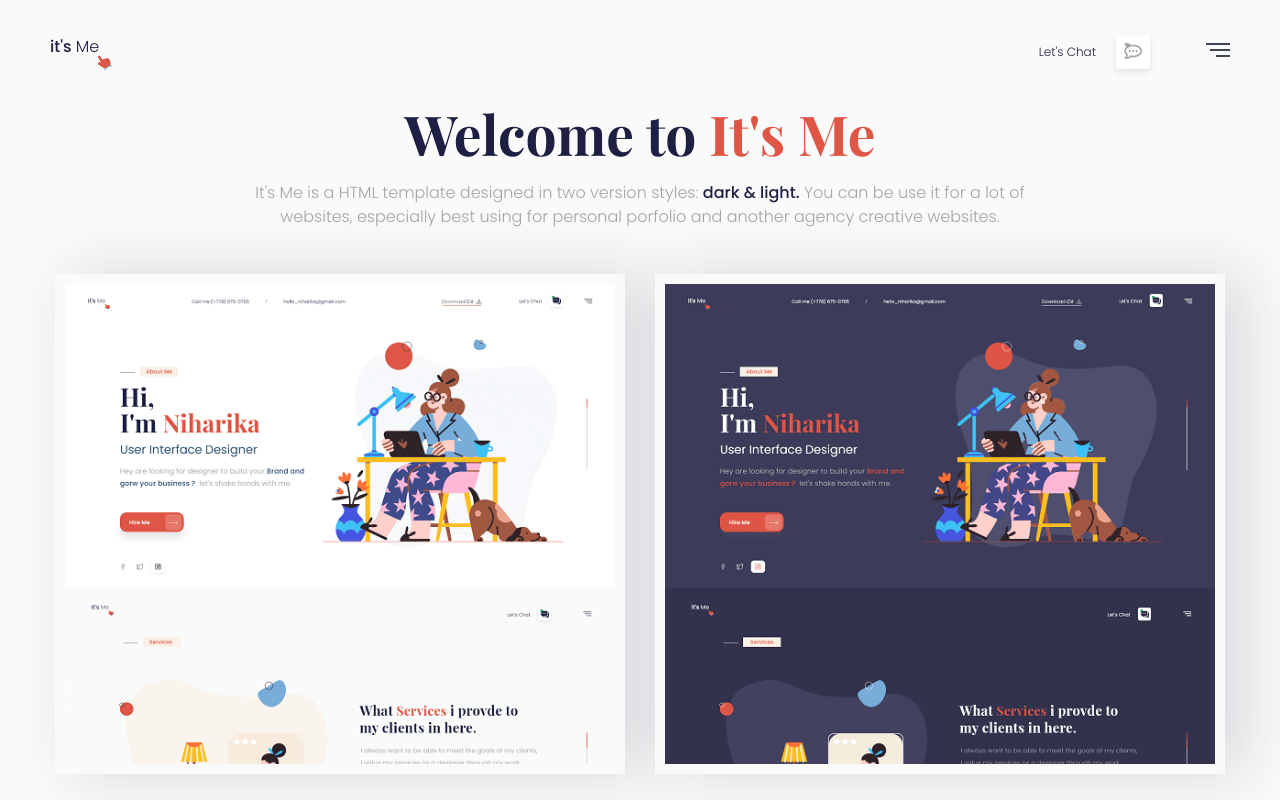
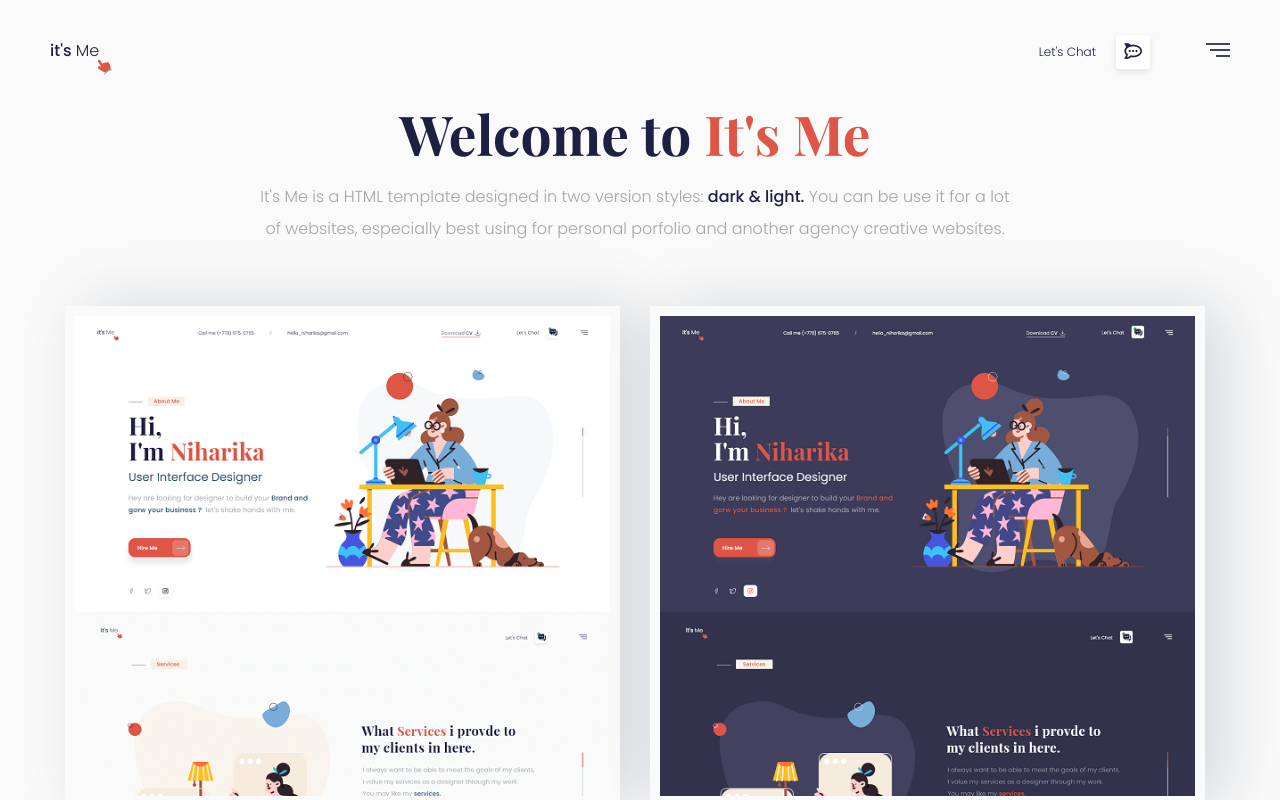
Before and after one commit to rameez012001/itsme, a website: page index.html in a window 1280 px wide. Drawn offline with nearby package versions, Linux system fonts and the light colour scheme.

Commit message:
index done

```diff
--- a/assets/css/style.css
+++ b/assets/css/style.css
@@ -55,7 +55,7 @@ body {
     color: var(--base-color);
     font-size: 16px;
     font-weight: 300;
-    line-height: 32px;
+    line-height: 32px!important;
     font-family: var(--base-font);
 }
 
@@ -99,6 +99,14 @@ h5 a,
 h6 a {
     color: var(--heading-color);
 }
+h1,
+h2,
+h3,
+h4,
+h5,
+h6{
+    line-height:1.2;
+}
 
 ::selection {
     background-color: #fcf1e7;
@@ -142,7 +150,7 @@ h3 {
 }
 
 h4 {
-    font-size: 20px;
+    font-size: 20px!important;
     font-weight: 500;
 }
 
@@ -153,6 +161,10 @@ h5 {
 h6 {
     font-size: 16px;
 }
+p {
+    margin-top: 0;
+    margin-bottom: 1rem;
+  }
 
 ul,
 li {
--- a/index.html
+++ b/index.html
@@ -18,7 +18,7 @@
     <!--====== FontAwesome ======-->
     <link href="assets/css/fontawesome.5.9.0.min.css" rel="stylesheet">
     <!--====== Bootstrap ======-->
-    <link href="assets/css/bootstrap-4.5.3.min.css" rel="stylesheet">
+    <!-- <link href="assets/css/bootstrap-4.5.3.min.css" rel="stylesheet"> -->
     <!--====== Spacing ======-->
     <link href="assets/css/spacing.min.css" rel="stylesheet">
     <!--====== PagePiling ======-->
@@ -48,7 +48,7 @@
                 </div>
                 <div class="lets-chat">
                     <span>Let's Chat</span>
-                    <button><i class="fab fa-rocketchat"></i></button>
+                    <button><i class="fab fa-rocketchat" style="color: #1D2043;"></i></button>
                 </div>
                 <button class="nav-toggle-btn a-nav-toggle">
                     <span class="hamburger">
@@ -86,16 +86,16 @@
                     <div class="slide-container">
                         <div class="container">
                             <div class="landing-wrap text-center">
-                                <div class="row justify-content-center">
-                                    <div class="col-lg-8">
+                                <div class="flex flex-wrap justify-center">
+                                    <div class="lg:grow-0 lg:shrink-0 lg:basis-4/6 w-full">
                                         <div class="landing-review-content pb-15">
                                             <h1 class="mb-15 slide-title animate-element delay3 fadeInUp">Welcome to <span class="text-typed a-typed a-typed-landing" data-text="It's Me"></span></h1>
-                                            <p class="animate-element delay5 fadeInUp">It's Me is a HTML template designed in two version styles: <b>dark & light.</b> You can be use it for a lot of websites, especially best using for personal porfolio and another agency creative websites.</p>
+                                            <p class="animate-element delay5 fadeInUp px-2 mb-4">It's Me is a HTML template designed in two version styles: <b>dark &amp; light.</b> You can be use it for a lot of websites, especially best using for personal porfolio and another agency creative websites.</p>
                                         </div>
                                     </div>
                                 </div>
-                                <div class="row">
-                                    <div class="col-lg-6">
+                                <div class="flex flex-wrap">
+                                    <div class="lg:grow-0 lg:shrink-0 lg:basis-1/2" style="padding: 0 15px;">
                                         <div class="landing-preview-item animate-element delay5 fadeInLeft">
                                             <a class="image" target="_blank" href="index-light.html" style="background-image: url(assets/images/previews/light.png);">
                                                 <button class="theme-btn">view demo</button>
@@ -103,7 +103,7 @@
                                             <h4><a href="index-light.html">light version</a></h4>
                                         </div>
                                     </div>
-                                    <div class="col-lg-6">
+                                    <div class="lg:grow-0 lg:shrink-0 lg:basis-1/2" style="padding: 0 15px;">
                                         <div class="landing-preview-item animate-element delay5 fadeInRight">
                                             <a class="image" target="_blank" href="index-dark.html" style="background-image: url(assets/images/previews/dark.png);">
                                                 <button class="theme-btn">view demo</button>
--- a/tailwind.config.js
+++ b/tailwind.config.js
@@ -1,6 +1,6 @@
 /** @type {import('tailwindcss').Config} */
 module.exports = {
-  content: [],
+  content: ['index.html'],
   theme: {
     extend: {},
   },
```
Also changed, not shown: assets/css/output.css.
